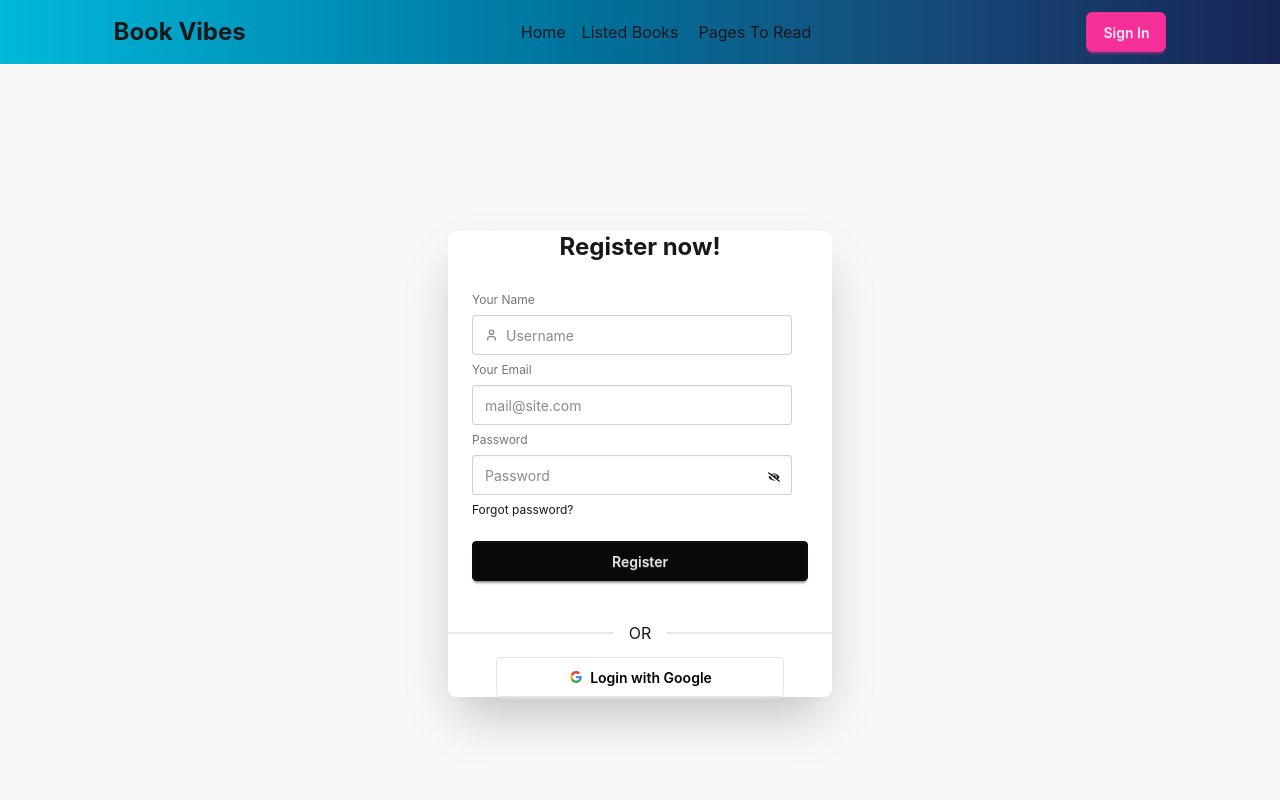
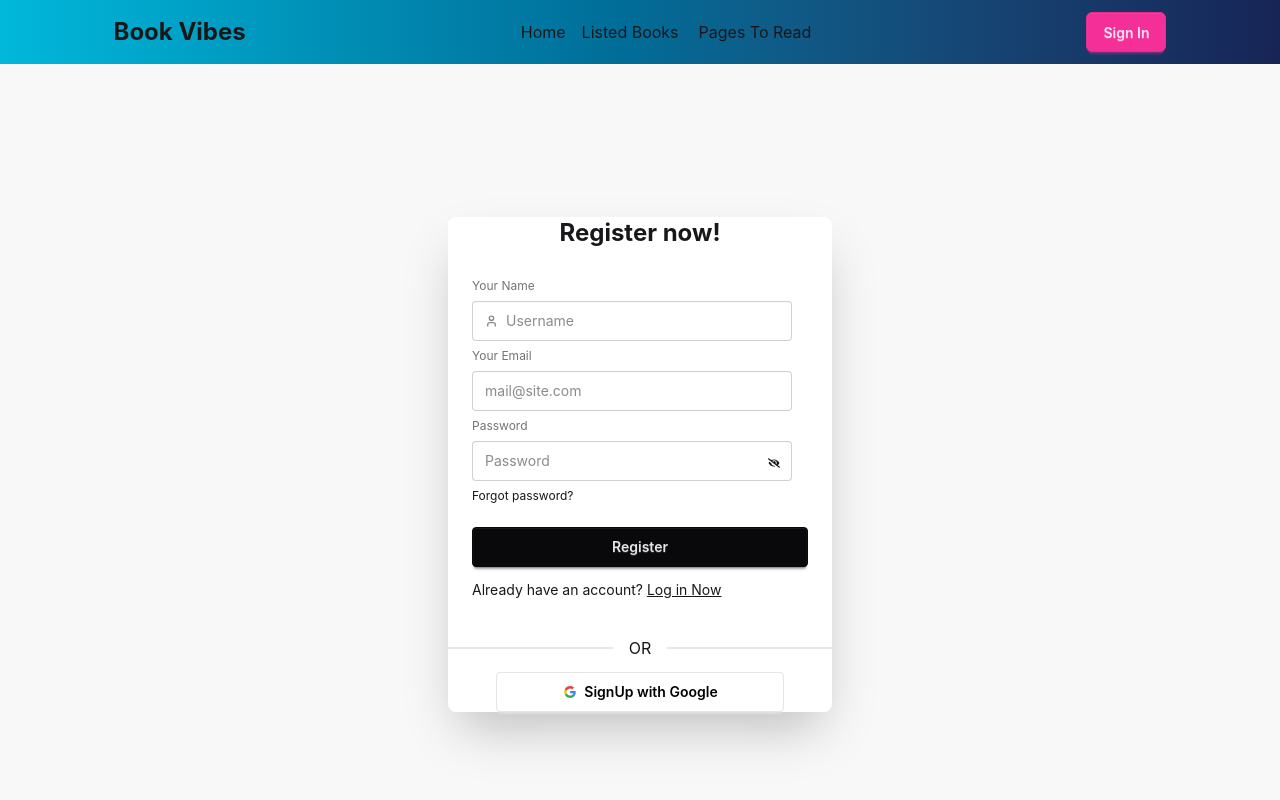
Before and after one commit to Tazim212/react-boi-poka, a React (Vite) app: page /register in a window 1280 px wide. Shown: the top 800 px of the page. Built offline with nearby package versions, Linux system fonts and the light colour scheme; no server answers.

Commit message:
register part done

```diff
--- a/src/Components/AuthProvider/AuthProvider.jsx
+++ b/src/Components/AuthProvider/AuthProvider.jsx
@@ -1,6 +1,6 @@
 import { Children, useEffect, useState } from "react"
 import { AuthContext } from "../../Layout/AuthContext/AuthContext"
-import { GoogleAuthProvider, onAuthStateChanged, signInWithPopup, signOut } from "firebase/auth";
+import { createUserWithEmailAndPassword, GoogleAuthProvider, onAuthStateChanged, signInWithPopup, signOut, updateProfile } from "firebase/auth";
 import { auth } from "../../../public/firebase_config";
 
 const provider = new GoogleAuthProvider()
@@ -9,6 +9,10 @@ const AuthProvider = ({children}) =>{
 const [user, setUser] = useState(null)
 const [loading, setLoading] = useState(true)
 
+const createUser = (email, password) =>{
+    setLoading(true)
+    return createUserWithEmailAndPassword(auth, email, password)
+}
 const googleSigned = () =>{
     setLoading(true)
     return signInWithPopup(auth, provider)
@@ -20,9 +24,14 @@ useEffect(() =>{
         setLoading(false)
 })
 return () =>{
-    unsubscribe
+    unsubscribe()
 }
 }, [])
+
+const updateUser = (name) =>{
+    setLoading(true)
+    return updateProfile(auth.currentUser, {displayName: name})
+}
 
 const SignOut = () =>{
     setLoading(true)
@@ -31,6 +40,8 @@ const SignOut = () =>{
 
     const authInfo = {
         user,
+        createUser,
+        updateUser,
         googleSigned,
         SignOut
     }
--- a/src/Pages/LogIn/LogIn.jsx
+++ b/src/Pages/LogIn/LogIn.jsx
@@ -5,7 +5,7 @@ const LogIn = () => {
         <div className="hero bg-base-200 min-h-screen">
             <div className="card bg-base-100 w-full max-w-sm shrink-0 shadow-2xl">
                 <h1 className="text-2xl text-center font-bold">Login now!</h1>
-                <div className="card-body">
+                <form className="card-body">
                     <fieldset className="fieldset">
                         <label className="label">Email</label>
                         <label className="input validator">
@@ -28,8 +28,13 @@ const LogIn = () => {
                         <div><a className="link link-hover">Forgot password?</a></div>
                         <button className="btn btn-neutral mt-4">Login</button>
                     </fieldset>
-                    <p>don't have an account? <Link to="/register">Register Now</Link></p>
-                </div>
+                    <p>Don't have an account? <Link to="/register" className="underline">Register Now</Link></p>
+                </form>
+                <div className="divider">OR</div>
+                <button type="button" className="btn bg-white text-black border-[#e5e5e5] w-3/4 mx-auto">
+                    <svg aria-label="Google logo" width="16" height="16" xmlns="http://www.w3.org/2000/svg" viewBox="0 0 512 512"><g><path d="m0 0H512V512H0" fill="#fff"></path><path fill="#34a853" d="M153 292c30 82 118 95 171 60h62v48A192 192 0 0190 341"></path><path fill="#4285f4" d="m386 400a140 175 0 0053-179H260v74h102q-7 37-38 57"></path><path fill="#fbbc02" d="m90 341a208 200 0 010-171l63 49q-12 37 0 73"></path><path fill="#ea4335" d="m153 219c22-69 116-109 179-50l55-54c-78-75-230-72-297 55"></path></g></svg>
+                    Login with Google
+                </button>
             </div>
         </div>
     )
--- a/src/Pages/SignUp/SIgnUp.jsx
+++ b/src/Pages/SignUp/SIgnUp.jsx
@@ -2,33 +2,68 @@ import { useState } from "react";
 import { FaEye, FaEyeSlash } from "react-icons/fa";
 import useAxios from "../../hooks/useAxios";
 import useAuth from "../../hooks/useAuth";
-import { useLocation, useNavigate } from "react-router";
+import { Link, useLocation, useNavigate } from "react-router";
+import Swal from "sweetalert2";
 
 const SignUp = () => {
     const [show, setShow] = useState(false)
-    const {googleSigned} = useAuth()
+    const [error, setError] = useState('')
+    const { googleSigned, createUser, updateUser } = useAuth()
     const axiosInstance = useAxios()
 
     const navigate = useNavigate()
     const location = useLocation()
 
 
-    const handleGoogleSign = () =>{
+    const handleRegister = async (e) => {
+        e.preventDefault();
+        setError("");
+
+        const name = e.target.name.value;
+        const email = e.target.email.value;
+        const password = e.target.password.value;
+
+        try {
+            await createUser(email, password);
+            await updateUser(name);
+
+            const userInfo = { displayName: name, email };
+            const { data } = await axiosInstance.post("/users", userInfo);
+            if(data.insertedId){
+                Swal.fire("user created Successfully")
+                navigate(location?.state || "/")
+                e.target.reset()
+            }
+
+            e.target.reset();
+        } catch (err) {
+            // console.error(err);
+            setError(err.message);
+        }
+    };
+
+
+    const handleGoogleSign = () => {
         googleSigned()
-        .then(res =>{
+            .then(res => {
                 const users = res.user
                 axiosInstance.post("/users", users)
+                    .then(data => {
+                        console.log(data.data)
+                    })
                 navigate(location?.state || "/")
             })
-        .catch(err =>{
+            .catch(err => {
                 console.log(err)
             })
     }
+
+
     return (
         <div className="hero bg-base-200 min-h-screen">
             <div className="card bg-base-100 w-full max-w-sm shrink-0 shadow-2xl">
                 <h1 className="text-2xl text-center font-bold">Register now!</h1>
-                <form className="card-body">
+                <form onSubmit={handleRegister} className="card-body">
                     <fieldset className="fieldset">
                         <label className="label">Your Name</label>
                         <label className="input validator">
@@ -78,14 +113,18 @@ const SignUp = () => {
                             Must be more than 8 characters, including,one number,one lowercase letter,one uppercase letter
                         </p>
                         <div><a className="link link-hover">Forgot password?</a></div>
-                        <button className="btn btn-neutral mt-4">Register</button>
+                        <button type="submit" className="btn btn-neutral mt-4">Register</button>
                     </fieldset>
+                    <p>Already have an account? <Link to="/login" className="underline">Log in Now</Link></p>
+                {error && <p className="text-center text-red-600">{error}</p>}
                 </form>
+
                 <div className="divider">OR</div>
                 <button type="button" onClick={handleGoogleSign} className="btn bg-white text-black border-[#e5e5e5] w-3/4 mx-auto">
                     <svg aria-label="Google logo" width="16" height="16" xmlns="http://www.w3.org/2000/svg" viewBox="0 0 512 512"><g><path d="m0 0H512V512H0" fill="#fff"></path><path fill="#34a853" d="M153 292c30 82 118 95 171 60h62v48A192 192 0 0190 341"></path><path fill="#4285f4" d="m386 400a140 175 0 0053-179H260v74h102q-7 37-38 57"></path><path fill="#fbbc02" d="m90 341a208 200 0 010-171l63 49q-12 37 0 73"></path><path fill="#ea4335" d="m153 219c22-69 116-109 179-50l55-54c-78-75-230-72-297 55"></path></g></svg>
-                    Login with Google
+                    SignUp with Google
                 </button>
+
             </div>
         </div>
     )
```
Lines whose indentation alone changed are shown as unchanged.
